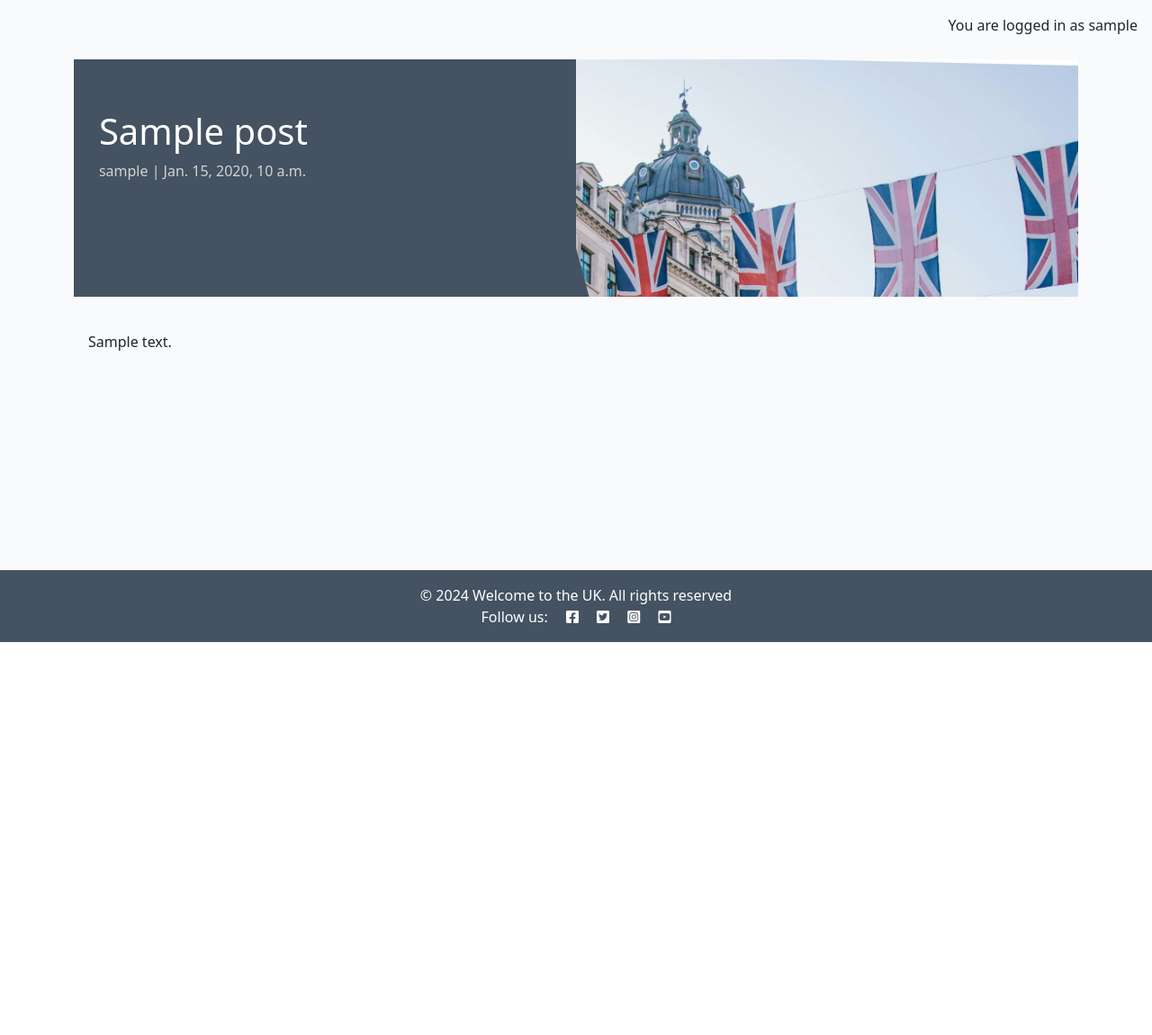
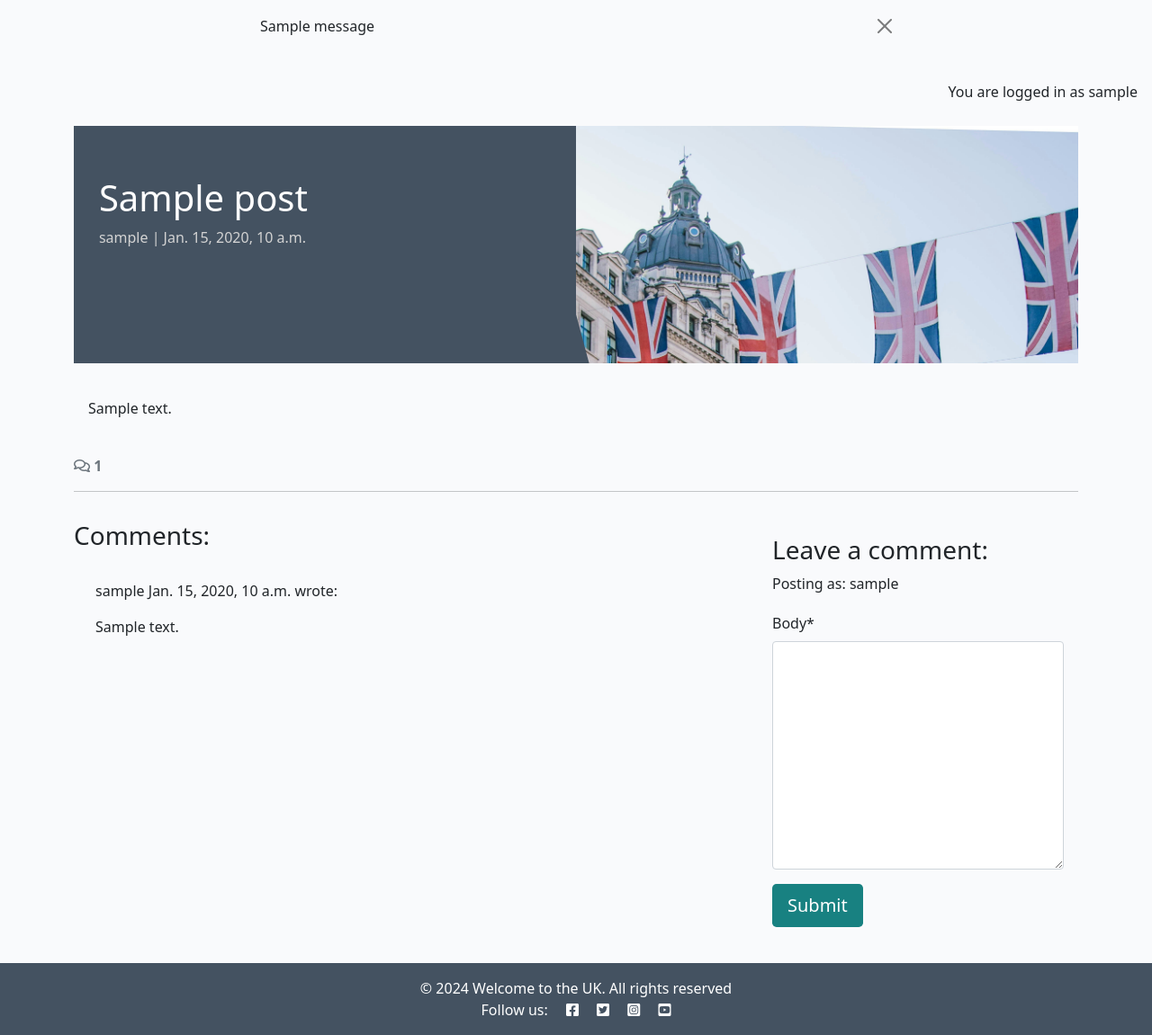
Before and after one commit to techistem/UkMove_CI_P4, a Django app: a page that uses templates/base.html in a window 1280 px wide. Shown: the part 86-1237 px from the top of the page at 90% size. Before the commit the page ends 800 px from the top, so only its background shows below. Run offline with Django 4.2, Linux system fonts and the light colour scheme; a user stored in the database is signed in; tables that the repository leaves empty hold one stand-in row (values such as "Sample post"); one stand-in notice (Sample message) is shown; some libraries are stand-ins or nearby versions.

Commit message:
Add comment functionality with success messages

```diff
--- /dev/null
+++ b/blog/forms.py
@@ -0,0 +1,11 @@
+from .models import Comment
+from django import forms
+
+
+class CommentForm(forms.ModelForm):
+    """
+    Form class for users to comment on a post
+    """
+    class Meta:
+        model = Comment
+        fields = ('body',)
--- a/blog/templates/blog/post_detail.html
+++ b/blog/templates/blog/post_detail.html
@@ -1,5 +1,6 @@
 {% extends 'base.html' %} {% block content %}
 {% load static %}
+{% load crispy_forms_tags %}
 
 <div class="masthead">
     <div class="container">
@@ -29,6 +30,66 @@
             </div>
         </div>
     </div>
+    <!-- Displaying count of comments -->
+  <div class="row">
+    <div class="col-12">
+      <strong class="text-secondary">
+        <i class="far fa-comments"></i> {{ comment_count }}
+      </strong>
+    </div>
+    <div class="col-12">
+      <hr>
+    </div>
+  </div>
+  <!-- Displaying Comments -->
+  <div class="row">
+    <div class="col-md-8 card mb-4  mt-3 ">
+      <h3>Comments:</h3>
+      <div class="card-body">
+        <!-- We want a for loop inside the empty control tags
+          to iterate through each comment in comments -->
+        {% for comment in comments %}
+        <div class="p-2 comments
+          {% if not comment.approved and comment.author == user %}
+          faded{% elif not comment.approved %} d-none{% endif %}">
+          <p class="font-weight-bold">
+            {{ comment.author }}
+            <span class="font-weight-normal">
+              {{ comment.created_on }}
+            </span> wrote:
+          </p>
+          <div id="comment{{ comment.id }}">
+            {{ comment.body | linebreaks }}
+          </div>
+          {% if not comment.approved and comment.author == user %}
+          <p class="approval">
+            This comment is awaiting approval
+          </p>
+          {% endif %}
+        </div>
+        <!-- Our for loop ends here -->
+        {% endfor %}
+      </div>
+    </div>
+    <!-- Creating New Comments -->
+    <div class="col-md-4 card mb-4 mt-3">
+        <div class="card-body">
+          {% if user.is_authenticated %}
+          <h3>Leave a comment:</h3>
+          <p>Posting as: {{ user.username }}</p>
+          <form id="commentForm" method="post"
+            style="margin-top: 1.3em;">
+            {{ comment_form | crispy }}
+            {% csrf_token %}
+            <button id="submitButton" type="submit"
+              class="btn btn-signup btn-lg">Submit</button>
+          </form>
+          {% else %}
+          <p>Log in to leave a comment</p>
+          {% endif %}
+        </div>
+      </div>
+  </div>
 </div>
 
 {% endblock content %}
--- a/blog/views.py
+++ b/blog/views.py
@@ -1,6 +1,8 @@
 from django.shortcuts import render, get_object_or_404
 from django.views import generic
+from django.contrib import messages
 from .models import Post
+from .forms import CommentForm
 
 # Create your views here.
 
@@ -25,9 +27,30 @@ def post_detail(request, slug):
 
     queryset = Post.objects.filter(status=1)
     post = get_object_or_404(queryset, slug=slug)
+    comments = post.comments.all().order_by("-created_on")
+    comment_count = post.comments.filter(approved=True).count()
+    if request.method == "POST":
+        comment_form = CommentForm(data=request.POST)
+        if comment_form.is_valid():
+           comment = comment_form.save(commit=False)
+           comment.author = request.user
+           comment.post = post
+           comment.save()
+           messages.add_message(
+               request, messages.SUCCESS,
+               'Comment submitted and awaiting approval'
+    )
+
+
+    comment_form = CommentForm()
 
     return render(
         request,
         "blog/post_detail.html",
-        {"post": post},
+       {
+            "post": post,
+            "comments": comments,
+            "comment_count": comment_count,
+            "comment_form": comment_form,
+        },
     )
--- a/requirements.txt
+++ b/requirements.txt
@@ -1,7 +1,9 @@
 asgiref==3.8.1
+crispy-bootstrap5==0.7
 dj-database-url==0.5.0
 Django==4.2.16
 django-allauth==0.57.2
+django-crispy-forms==2.3
 django-summernote==0.8.20.0
 gunicorn==20.1.0
 oauthlib==3.2.2
--- a/templates/account/signup.html
+++ b/templates/account/signup.html
@@ -1,5 +1,7 @@
 {% extends "base.html" %}
+
 {% load static %}
+
 {% load i18n %}
 
 {% block head_title %}{% trans "Signup" %}{% endblock %}
--- a/templates/base.html
+++ b/templates/base.html
@@ -70,6 +70,22 @@
             </div>
         </div>
     </nav>
+    <!-- displaying Django messages -->
+<div class="container">
+    <div class="row">
+      <div class="col-md-8 offset-md-2">
+        {% for message in messages %}
+        <div class="alert {{ message.tags }} alert-dismissible
+          fade show" id="msg" role="alert">
+          {{ message | safe }}
+          <button type="button" class="btn-close"
+            data-bs-dismiss="alert" aria-label="Close"></button>
+        </div>
+        {% endfor %}
+      </div>
+    </div>
+  </div>
+
     <!-- Greet Logged in User/Display message-->
     <main class="flex-shrink-0 main-bg">
         {% if user.is_authenticated %}
```
Also changed, not shown: UkMove/settings.py (+9 -0 lines).
